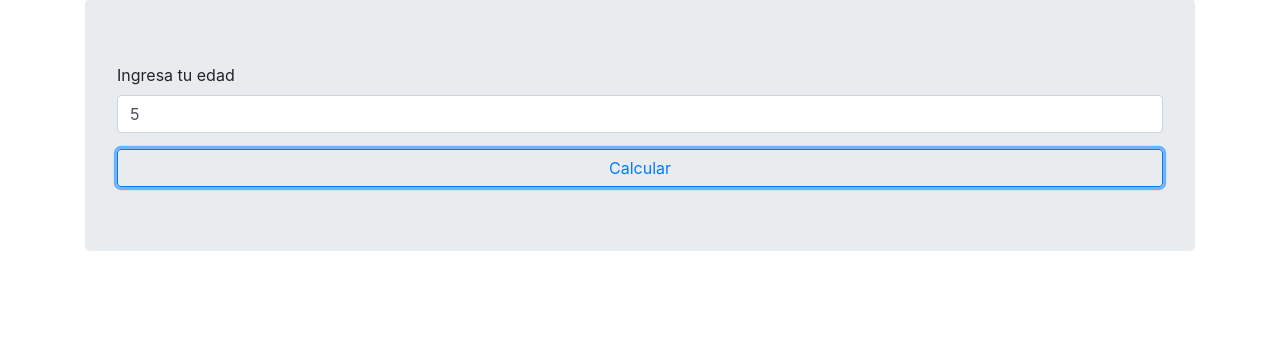
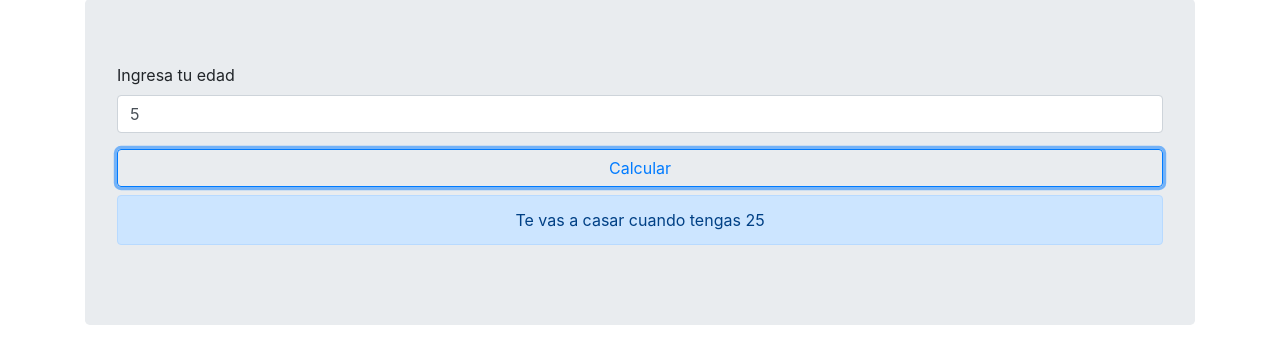
Before and after one commit to SandovalJr/TypeScript_Codellege, a website built with webpack: page WebPack/index.html in a window 1280 px wide. Both pictures are taken after typing "5" into the empty fields and a click on the button "Calcular". Shown: the part 57-420 px from the top of the page. Built offline with nearby package versions, Linux system fonts and the light colour scheme.

Commit message:
finalizado

```diff
--- a/WebPack/index.html
+++ b/WebPack/index.html
@@ -28,6 +28,11 @@
           <div class="col-12">
             <button class="btn btn-outline-primary btn-block" id="btnIniciar">Calcular</button>
           </div>
+
+          <div class="col-12 mt-2">
+            <div class="alert alert-primary text-center" role="alert" id="resultado">
+            </div>
+          </div>
         </div>
       </div>
     </div>
--- a/WebPack/src/temas_base/TipadoDatos.ts
+++ b/WebPack/src/temas_base/TipadoDatos.ts
@@ -2,6 +2,9 @@ let v1: number = 0;
 // console.log(v1);
 let v2: string = "hola mundo";
 let v3: boolean = true;
+
+let array1:Array<any> = [54565,"hola"];
+
 
 function Numerica(x: number, y: number): number | null {
   let r: number = x + y;
@@ -23,4 +26,11 @@ function CalcularEdadCasarse() {
   );
 
   const EUsuario: number = Number(edadUsuario.value);
+  let resultado: number = EUsuario + 20;
+
+  const resAlerta: HTMLDivElement = <HTMLDivElement>(
+    document.querySelector("#resultado")
+  );
+
+  resAlerta.innerText = `Te vas a casar cuando tengas ${resultado}`;
 }
```
